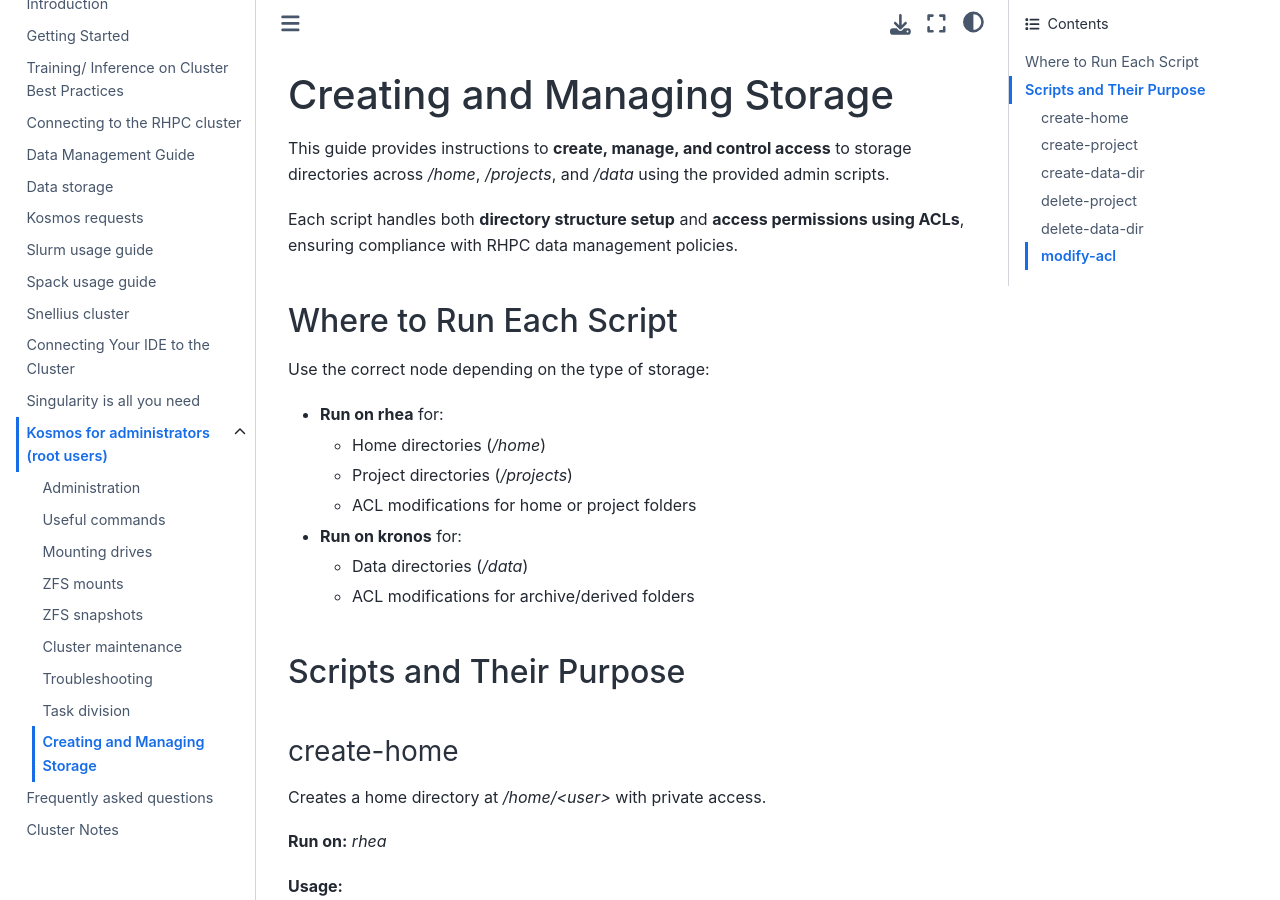
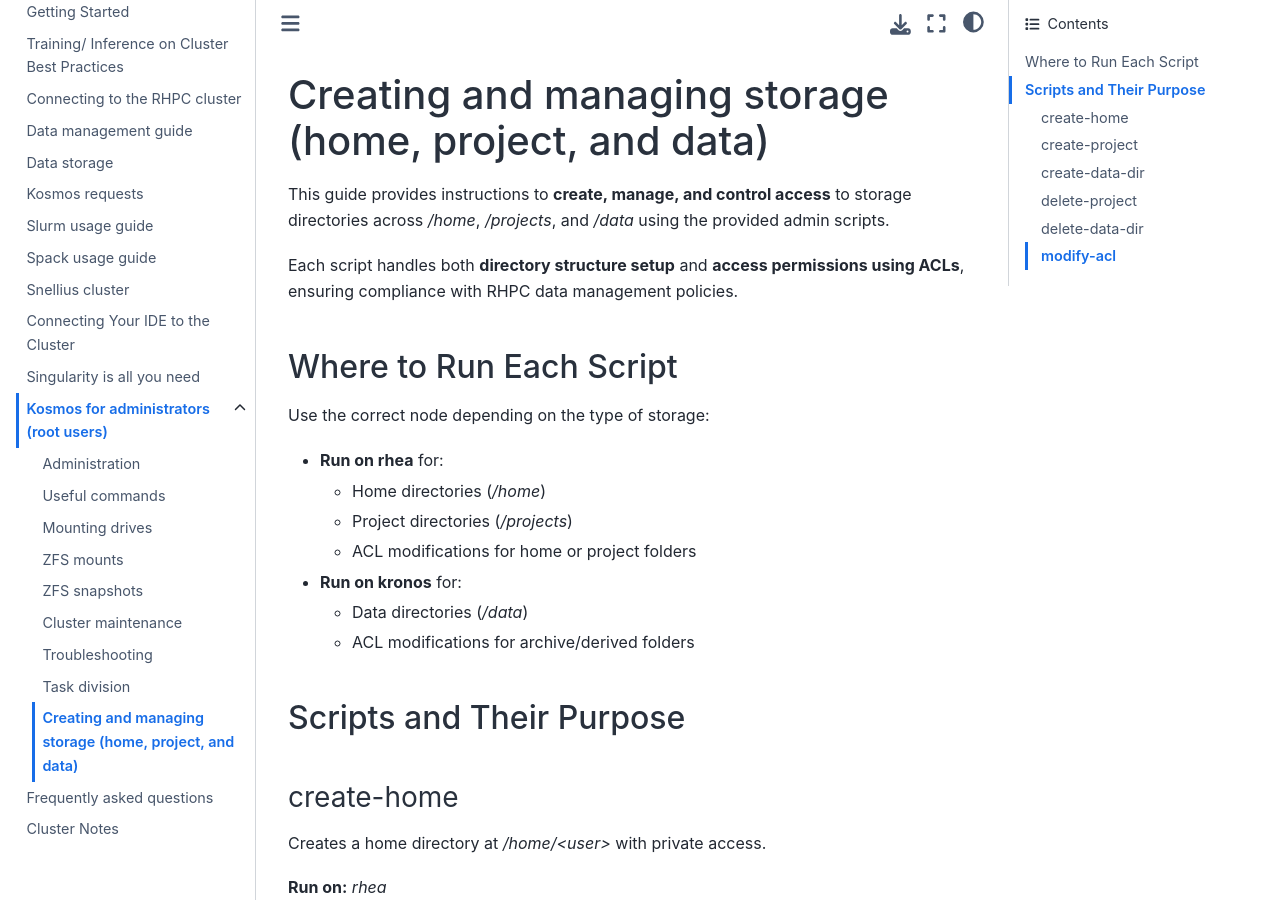
Before and after one commit to NKI-AI/kosmos-documentation, a Sphinx documentation site: the page built from docs/admins/managing_acl.rst, in a window 1280 px wide and 900 px high. Built offline with Sphinx 7.4.7 and the Sphinx Book theme 1.1.4, drawn with Linux system fonts in a browser that asks for light colours; pages that are not in the unit, such as notebooks, are missing from menus.

Commit message:
Corrected formatting

```diff
--- a/docs/admins/index.rst
+++ b/docs/admins/index.rst
@@ -10,7 +10,6 @@ Kosmos for administrators (root users)
    zfs_mounts
    zfs_snapshots
    cluster_maintenance
-   project_folders
    troubleshooting
    task_division
    managing_acl
--- a/docs/admins/managing_acl.rst
+++ b/docs/admins/managing_acl.rst
@@ -1,6 +1,6 @@
-==========================================
-Creating and Managing Storage
-==========================================
+=======================================================
+Creating and managing storage (home, project, and data)
+=======================================================
 
 This guide provides instructions to **create, manage, and control access** to storage directories across `/home`, `/projects`, and `/data` using the provided admin scripts.
 
```
Also changed, not shown: docs/data_management.rst (+4 -3 lines).
